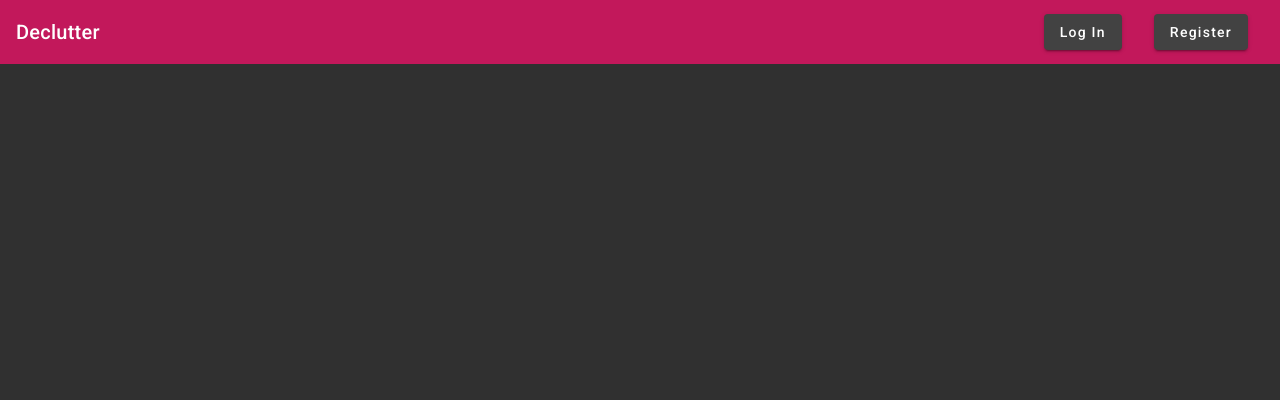
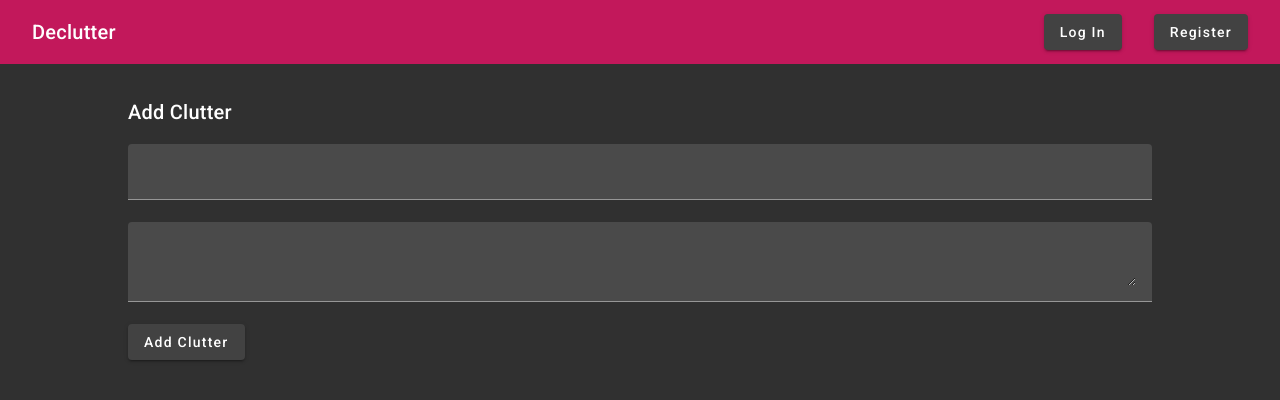
Before and after one commit to doug-newton/declutter-app, an Angular app: page /clutter/add in a window 1280 px wide. Before the commit this address led to /. Shown: the top 400 px of the page. Built offline with nearby package versions, Linux system fonts and the light colour scheme.

Commit message:
make form for adding clutter

```diff
--- a/src/app/app-routing.module.ts
+++ b/src/app/app-routing.module.ts
@@ -2,10 +2,12 @@ import { NgModule } from '@angular/core';
 import { RouterModule, Routes } from '@angular/router';
 import { LoginComponent } from './auth/login/login.component';
 import { RegisterComponent } from './auth/register/register.component';
+import { AddClutterComponent } from './clutter/add-clutter/add-clutter.component';
 
 const routes: Routes = [
   { path: 'auth/login', component: LoginComponent },
-  { path: 'auth/register', component: RegisterComponent }
+  { path: 'auth/register', component: RegisterComponent },
+  { path: 'clutter/add', component: AddClutterComponent }
 ];
 
 @NgModule({
--- a/src/app/app.module.ts
+++ b/src/app/app.module.ts
@@ -13,14 +13,16 @@ import { MatInputModule } from '@angular/material/input'
 import { MatCardModule } from '@angular/material/card'
 import { MatButtonModule } from '@angular/material/button';
 import { NavBarComponent } from './nav-bar/nav-bar.component';
-import { RegisterComponent } from './auth/register/register.component'
+import { RegisterComponent } from './auth/register/register.component';
+import { AddClutterComponent } from './clutter/add-clutter/add-clutter.component';
 
 @NgModule({
   declarations: [
     AppComponent,
     LoginComponent,
     NavBarComponent,
-    RegisterComponent
+    RegisterComponent,
+    AddClutterComponent
   ],
   imports: [
     BrowserModule,
--- /dev/null
+++ b/src/app/clutter/add-clutter/add-clutter.component.html
@@ -0,0 +1,14 @@
+<div id="wrapper">
+    <h2>Add Clutter</h2>
+    <form [formGroup]="clutterForm" (ngSubmit)="onAddClutter()">
+        <mat-form-field>
+            <input matInput type="text" formControlName="name">
+        </mat-form-field>
+        <mat-form-field>
+            <textarea matInput formControlName="description"></textarea>
+        </mat-form-field>
+        <mat-card-actions>
+            <button mat-raised-button [disabled]="!this.clutterForm.valid" type="submit">Add Clutter</button>
+        </mat-card-actions>
+    </form>
+</div>
--- /dev/null
+++ b/src/app/clutter/add-clutter/add-clutter.component.scss
@@ -0,0 +1,8 @@
+#wrapper {
+    width: 80%;
+    margin: 2rem auto
+}
+
+mat-form-field {
+    width: 100%;
+}
--- /dev/null
+++ b/src/app/clutter/add-clutter/add-clutter.component.ts
@@ -0,0 +1,32 @@
+import { Component } from '@angular/core';
+import { FormControl, FormGroup } from '@angular/forms';
+import { ClutterService } from '../clutter.service';
+
+@Component({
+  selector: 'app-add-clutter',
+  templateUrl: './add-clutter.component.html',
+  styleUrl: './add-clutter.component.scss'
+})
+export class AddClutterComponent {
+
+  constructor(
+    private clutterService: ClutterService
+  ) { }
+
+  clutterForm = new FormGroup({
+    name: new FormControl(''),
+    description: new FormControl('')
+  })
+
+  onAddClutter() {
+    if (!this.clutterForm.valid) {
+      return
+    }
+
+    this.clutterService.addClutter({
+      name: this.clutterForm.value.name!,
+      description: this.clutterForm.value.description!
+    })
+  }
+
+}
--- a/src/app/nav-bar/nav-bar.component.html
+++ b/src/app/nav-bar/nav-bar.component.html
@@ -1,12 +1,16 @@
 <mat-toolbar color="primary">
     <span><a routerLink="/">Declutter</a></span>
-    <div class="spacer"></div>
+
+
 
     <ng-container *ngIf="isLoggedIn$ | async; else notLoggedIn">
+        <a routerLink="/clutter/add">Add Clutter</a>
+        <div class="spacer"></div>
         <button mat-raised-button (click)="logOut()">Log Out</button>
     </ng-container>
 
     <ng-template #notLoggedIn>
+        <div class="spacer"></div>
         <button mat-raised-button (click)="logIn()">Log In</button>
         <button mat-raised-button (click)="register()">Register</button>
     </ng-template>
--- a/src/app/nav-bar/nav-bar.component.scss
+++ b/src/app/nav-bar/nav-bar.component.scss
@@ -7,6 +7,6 @@ a {
     color: white
 }
 
-button {
+a, button {
     margin: 0 1rem
 }
```
